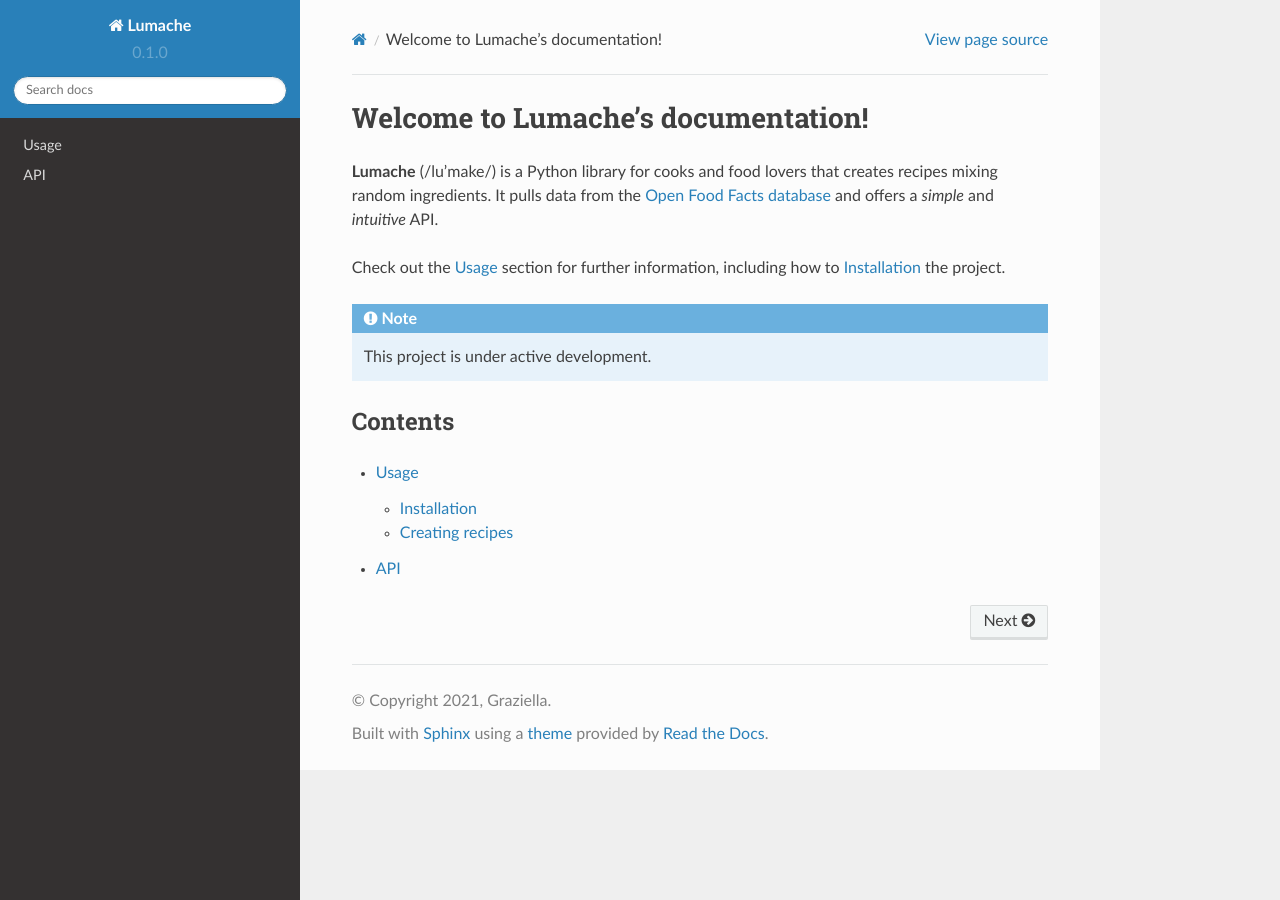
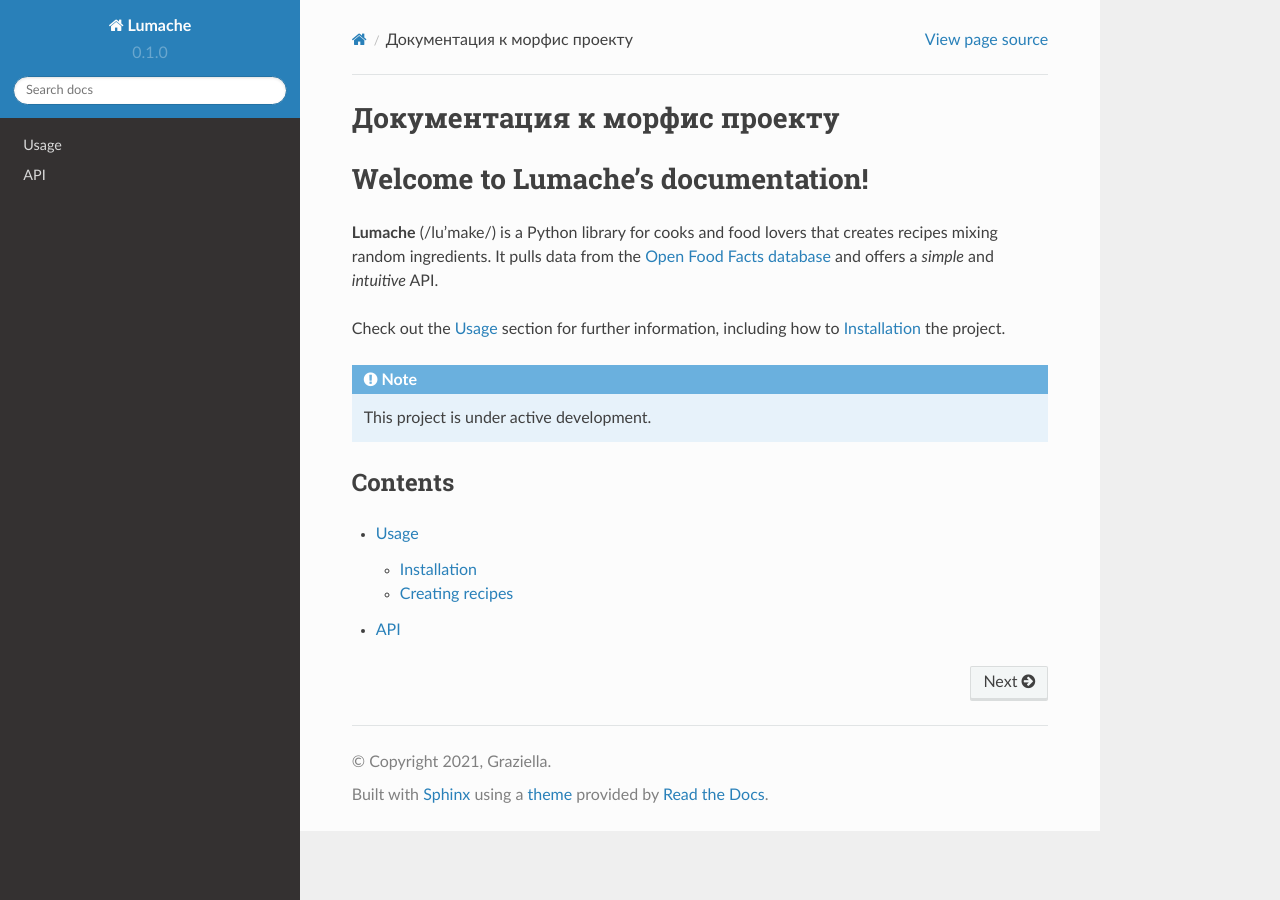
Before and after one commit to ecomedis/morfis_wiki, a Sphinx documentation site: the page built from docs/source/index.rst, in a window 1280 px wide. Built offline with Sphinx 7.4.7 and the Read the Docs theme 2.0.0, drawn with Linux system fonts in a browser that asks for light colours.

Commit message:
Update index.rst

```diff
--- a/docs/source/index.rst
+++ b/docs/source/index.rst
@@ -1,3 +1,6 @@
+Документация к морфис проекту
+=============================
+
 Welcome to Lumache's documentation!
 ===================================
 
```
